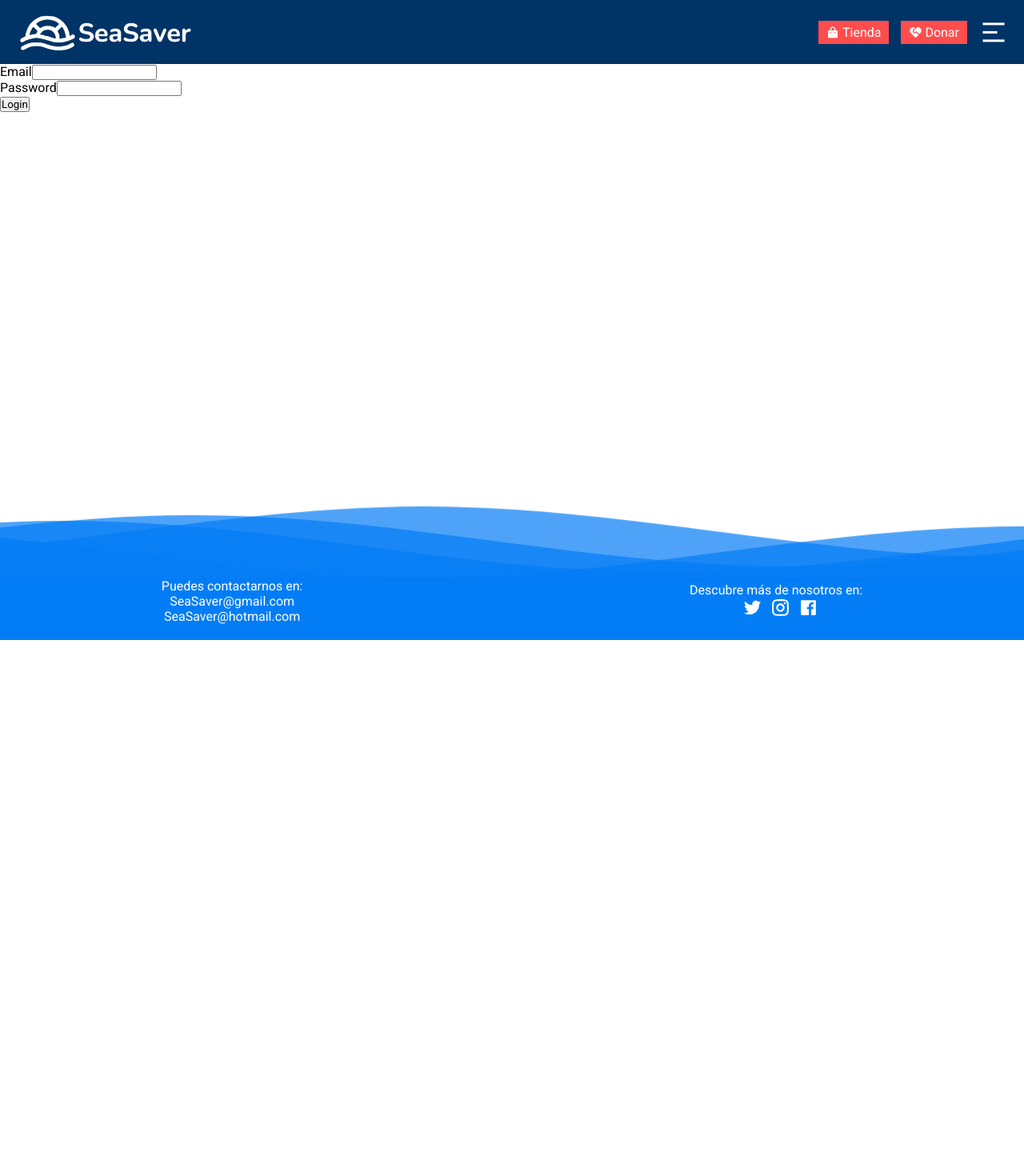
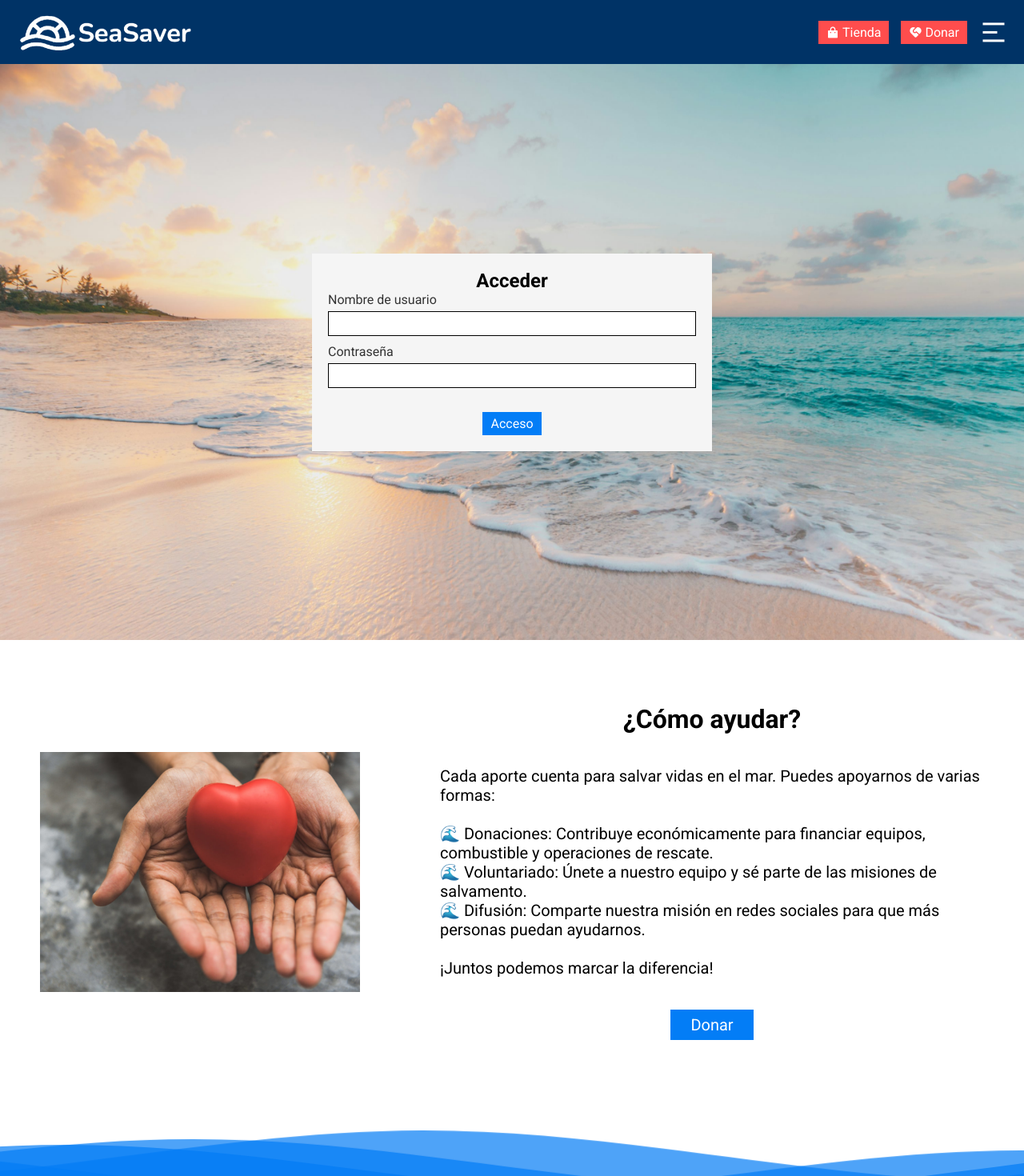
Before and after one commit to AntonTsc/SeaSaver-Angular, an Angular app: page /signin in a window 1280 px wide. Shown: the top 1470 px of the page at 80% size. Before the commit the page ends 800 px from the top, so only its background shows below. Built offline with nearby package versions, Linux system fonts and the light colour scheme.

Commit message:
vista del login hecha

```diff
--- a/src/app/login/login.component.html
+++ b/src/app/login/login.component.html
@@ -1,13 +1,29 @@
 <main>
     <form>
+        <h2 class="loginTitulo">Acceder</h2>
         <div class="form-group">
-            <label for="email">Email</label>
-            <input type="email" class="form-control" id="email">
+            <label for="usuario">Nombre de usuario</label>
+            <input type="text" id="usuario" autocomplete="off" #usuario>
         </div>
         <div class="form-group">
-            <label for="password">Password</label>
-            <input type="password" class="form-control" id="password">
+            <label for="passwd">Contraseña</label>
+            <input type="password" id="password" autocomplete="off" #password>
         </div>
-        <button type="submit" class="btn btn-primary">Login</button>
+        <p class="errorMensaje"></p>
+        <button type="submit">Acceso</button>
     </form>
 </main>
+
+<div class="seccion">
+    <img class="seccionFoto" src="./../../assets/img/fotoinicio2.jpeg" alt="">
+    <div>
+        <h1 class="tituloInicio">¿Cómo ayudar?</h1>
+        <p class="textoDescriptivo">Cada aporte cuenta para salvar vidas en el mar. Puedes apoyarnos de varias formas:<br><br>
+            🌊 Donaciones: Contribuye económicamente para financiar equipos, combustible y operaciones de rescate.<br>
+            🌊 Voluntariado: Únete a nuestro equipo y sé parte de las misiones de salvamento.<br>
+            🌊 Difusión: Comparte nuestra misión en redes sociales para que más personas puedan ayudarnos.<br><br>
+
+            ¡Juntos podemos marcar la diferencia!</p>
+        <a class="linkInicio" routerLink="/donar">Donar</a>
+    </div>
+</div>
--- a/src/app/login/login.component.scss
+++ b/src/app/login/login.component.scss
@@ -1,5 +1,145 @@
 @import "./../../colores";
 
-main{
-    margin-top: 80px;
+main {
+  display: flex;
+  justify-content: center;
+  align-items: center;
+  height: calc(100dvh - 80px);
+  width: 100%;
+  background-image: url("./../../assets/img/loginFoto.jpg");
+  background-position: center;
+  background-size: cover;
 }
+
+form{
+    background-color: $grisClaro;
+    padding: 20px;
+    width: 90%;
+    max-width: 500px;
+    display: flex;
+    flex-direction: column;
+    align-items: center;
+}
+
+.loginTitulo{
+    text-align: center;
+}
+
+.form-group{
+    display: flex;
+    flex-direction: column;
+    width: 100%;
+    gap: 5px;
+    margin-bottom: 10px;
+
+    & label{
+        color: $grisOscuro;
+    }
+
+    & input{
+        all: unset;
+        background-color: white;
+        padding: 5px;
+        border: 1px solid;
+    }
+}
+
+button[type="submit"]{
+    all: unset;
+    cursor: pointer;
+    background-color: $azulClaro;
+    padding: 5px 10px;
+    color: white;
+    margin-top: 20px;
+    width: fit-content;
+    transition: ease .3s;
+
+    &:hover{
+        background-color: $azulOscuro;
+    }
+}
+
+.seccion{
+    padding-inline: 50px;
+    display: flex;
+    width: 100%;
+    padding-block: 80px;
+    justify-content: space-between;
+    align-items: center;
+    gap: 100px;
+
+    & div{
+        display: flex;
+        flex-direction: column;
+        align-items: center;
+        gap: 40px;
+    }
+}
+
+.textoDescriptivo{
+    font-size: 20px;
+}
+
+.seccionFoto{
+    height: 300px;
+    aspect-ratio: 4/3;
+    object-fit: cover;
+}
+
+.linkInicio{
+    all: unset;
+    background-color: $azulClaro;
+    color: white;
+    padding: 7px 25px;
+    cursor: pointer;
+    font-size: 20px;
+    transition: ease .3s;
+
+    &:hover{
+        background-color: $azulOscuro;
+    }
+}
+
+@media (width < 1000px){
+
+    .seccion{
+        padding-inline: 30px;
+        gap: 50px;
+    }
+
+    .textoDescriptivo{
+        font-size: 17px;
+    }
+
+    .seccionFoto{
+        height: 220px;
+    }
+}
+
+@media (width < 800px){
+
+    .seccion{
+        padding-inline: 20px;
+    }
+
+    .textoDescriptivo{
+        font-size: 16px;
+    }
+}
+
+@media (width < 700px){
+
+    .seccion{
+        padding-inline: 10px;
+        flex-direction: column;
+        padding-block: 40px;
+    }
+
+    .textoDescriptivo{
+        font-size: 15px;
+    }
+
+    .seccionFoto{
+        order: 3;
+    }
+}
--- a/src/app/services/usuario-service.service.ts
+++ b/src/app/services/usuario-service.service.ts
@@ -5,7 +5,11 @@ import { Injectable } from '@angular/core';
 })
 export class UsuarioServiceService {
 
+  //boolean para saber si es admin o no.
   admin: boolean = false;
+  //boolean para saber si ha iniciado sesion.
   is_logged: boolean = false;
+  //String donde se guarda el nombre del usuario.
+  nombre!:string;
   constructor() { }
 }
```
Also changed, not shown: src/assets/img/loginFoto.jpg (added).
